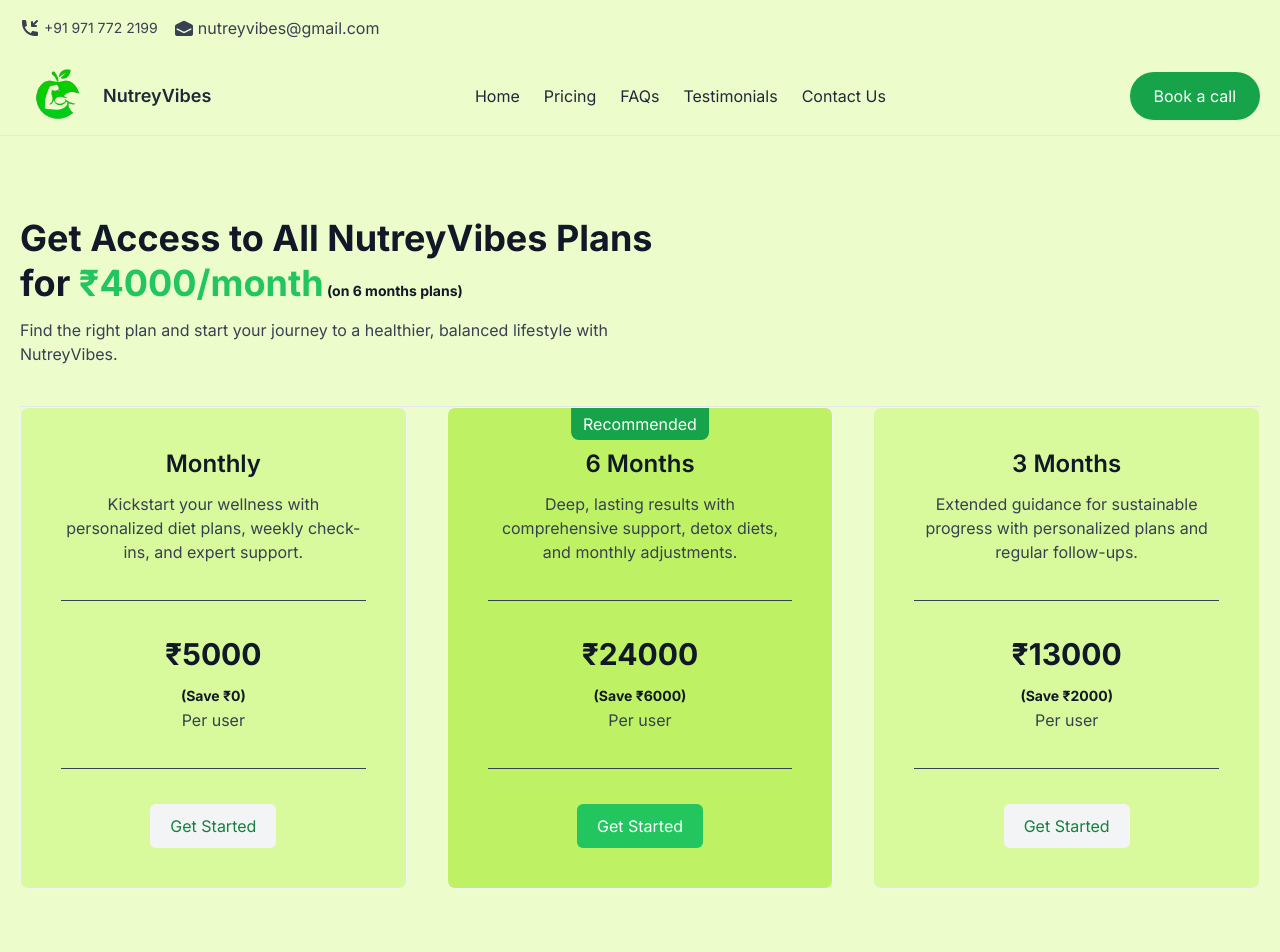
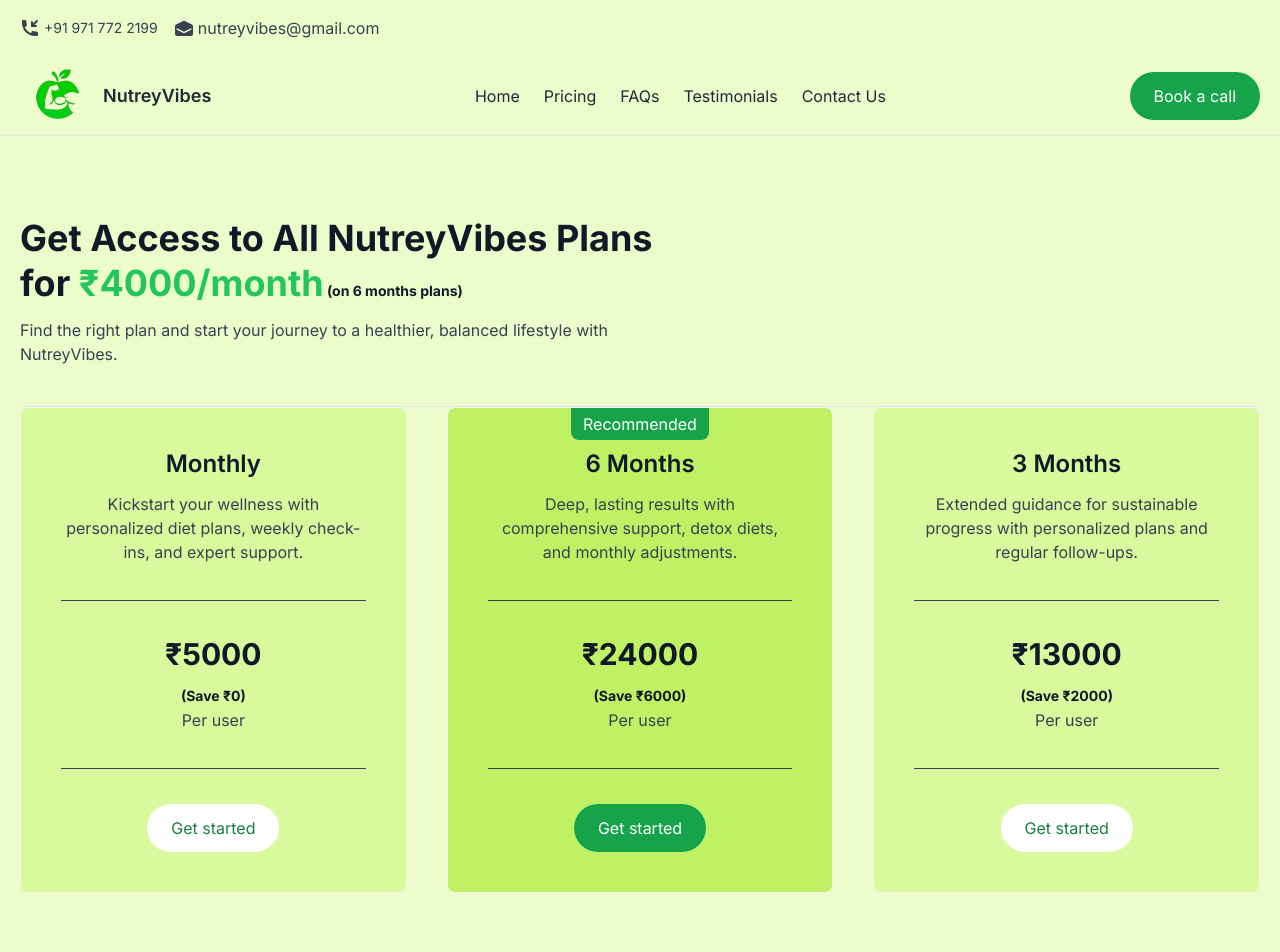
Before and after one commit to vishal7245/nutreyvibes, a Next.js app: page /pricing in a window 1280 px wide. Shown: the top 952 px of the page. Built offline with nearby package versions, Linux system fonts and the light colour scheme.

Commit message:
tweaked testimonials content

```diff
--- a/app/(Learn-More)/pricing/page.tsx
+++ b/app/(Learn-More)/pricing/page.tsx
@@ -35,9 +35,9 @@
                         </div>
                         <div className="flex relative py-3 before:absolute before:top-1/2 before:inset-0 before:h-px before:bg-gray-700" />
                         <div className="flex justify-center">
-                            <a href="#" className="outline-none w-max flex items-center mx-auto h-11 px-5 rounded-md bg-gray-100 text-green-700">
-                                Get Started
-                            </a>
+                            <Link href="#" className="px-6 items-center h-12 rounded-3xl bg-white hover:bg-lime-500 hover:text-green-700 text-green-700 duration-300 ease-linear flex justify-center w-full sm:w-auto">
+                                Get started
+                            </Link>
                         </div>
                     </div>
                     <div className="rounded-lg relative border border-gray-100 bg-lime-300 p-6 sm:p-10">
@@ -62,9 +62,9 @@
                             </div>
                             <div className="flex relative py-3 before:absolute before:top-1/2 before:inset-0 before:h-px before:bg-gray-700" />
                             <div className="flex justify-center">
-                                <Link href="#" className="outline-none w-max mx-auto flex items-center h-11 px-5 rounded-md bg-green-500 text-white">
-                                    Get Started
-                                </Link>
+                            <Link href="#" className="px-6 items-center h-12 rounded-3xl bg-green-600 hover:bg-lime-500 hover:text-green-700 text-white duration-300 ease-linear flex justify-center w-full sm:w-auto">
+                                Get started
+                            </Link>
                             </div>
                         </div>
                     </div>
@@ -86,8 +86,8 @@
                         </div>
                         <div className="flex relative py-3 before:absolute before:top-1/2 before:inset-0 before:h-px before:bg-gray-700" />
                         <div className="flex justify-center">
-                            <Link href="#" className="outline-none w-max mx-auto flex items-center h-11 px-5 rounded-md bg-gray-100 text-green-700">
-                                Get Started
+                            <Link href="#" className="px-6 items-center h-12 rounded-3xl bg-white hover:bg-lime-500 hover:text-green-700 text-green-700 duration-300 ease-linear flex justify-center w-full sm:w-auto">
+                                Get started
                             </Link>
                         </div>
                     </div>
--- a/components/CTA.tsx
+++ b/components/CTA.tsx
@@ -1,4 +1,5 @@
 import React from 'react'
+import Link from 'next/link'
 
 const CTA = () => {
   return (
@@ -27,9 +28,9 @@
                     Take the first step toward a healthier lifestyle with NutreyVibes. Our experts craft personalized nutrition plans tailored to your unique goals, helping you build sustainable habits and achieve real results. Whether you're looking to lose weight, boost energy, or just feel your best, NutreyVibes is here to support you every step of the way.
                     </p>
                     <div className="mx-auto max-w-md sm:max-w-xl flex justify-center">
-                        <button className="outline-none h-12 px-5 rounded-xl bg-green-600 text-white flex items-center">
-                            Get In touch
-                        </button>
+                    <Link href="#" className="px-6 items-center h-12 rounded-3xl bg-green-600 hover:bg-lime-300 hover:text-green-700 text-white duration-300 ease-linear flex justify-center w-full sm:w-auto">
+                        Get started
+                    </Link>
                     </div>
                 </div>
             </div>
--- a/components/Hero.tsx
+++ b/components/Hero.tsx
@@ -14,10 +14,10 @@
         Navigating nutrition and wellness can be challenging. We're here to make it simple, providing personalized guidance and support to help you achieve a balanced, healthier lifestyle.
         </p>
         <div className="flex flex-col sm:flex-row items-center justify-center lg:justify-start gap-4 w-full">
-          <Link href="#" className="px-6 items-center h-12 rounded-3xl bg-green-600 text-white duration-300 ease-linear flex justify-center w-full sm:w-auto">
+          <Link href="#" className="px-6 items-center h-12 rounded-3xl bg-green-600 hover:bg-lime-300 hover:text-green-700 text-white duration-300 ease-linear flex justify-center w-full sm:w-auto">
             Get started
           </Link>
-          <Link href="#" className="px-6 items-center h-12 rounded-3xl text-green-700 border-2 border-gray-700  bg-gray-100 duration-300 ease-linear flex justify-center w-full sm:w-auto">
+          <Link href="#" className="px-6 items-center h-12 rounded-3xl text-green-700 border-2 border-gray-700 hover:bg-black hover:text-white  bg-gray-100 duration-300 ease-linear flex justify-center w-full sm:w-auto">
             Book a call
           </Link>
         </div>
--- a/components/Navbar.tsx
+++ b/components/Navbar.tsx
@@ -93,7 +93,7 @@
               ))}
             </ul>
             <div className="flex sm:items-center lg:min-w-max mt-10 lg:mt-0">
-            <Link href="#" className="px-6 items-center h-12 rounded-3xl bg-green-600 text-white duration-300 ease-linear flex justify-center w-full sm:w-auto">
+            <Link href="#" className="px-6 items-center h-12 rounded-3xl bg-green-600 hover:bg-lime-300 hover:text-green-700   text-white duration-300 ease-linear flex justify-center w-full sm:w-auto">
               Book a call
             </Link>
             </div>
--- a/constants/index.ts
+++ b/constants/index.ts
@@ -157,19 +157,19 @@
     avatar: "/person2.JPG"
   },
   {
-    content: "NutreyVibes has been a game-changer in my wellness journey. I’ve tried countless diets, but nothing felt sustainable until now. The personalized approach made all the difference, and the weekly follow-ups kept me accountable without feeling pressured. The recipes are simple, tasty, and fit seamlessly into my lifestyle. I’ve never felt more balanced and confident about my health!",
+    content: "I've tried a recipe for disaster with countless diets, but nothing felt sustainable until now. The personalized approach was the icing on the cake, and the weekly follow-ups kept me from biting off more than I could chew without feeling pressured. The recipes are simple, tasty, and fit seamlessly into my lifestyle like a well-oiled machine. I've never felt more balanced and confident about my health – it's the cherry on top!",
     author: "Kashni",
     position: "@busy.wittymom",
     avatar: "/person4.jpg"
   },
   {
-    content: "I was struggling with finding the right balance in my diet, but NutreyVibes made it effortless. They took the time to understand my specific needs and crafted a plan that truly works for me. In just a few months, I've lost weight, gained energy, and feel more in control of my health. NutreyVibes is more than just a diet plan—it's a lifestyle upgrade.",
+    content: "Dealing with PCOD was like being stuck in a never-ending loop of frustration, but when i started taking diet from Preeti ma’am, it was like someone finally hit the reset button. She is like a health ninja - she sliced through my struggles, whipped up a personalized meal plan, and voila! My symptoms started doing the disappearing act. It was ridiculously refreshing to have someone cheering me on and helping me take control of my health, and honestly, this whole journey has been a wild, wonderful ride!!",
     author: "Nupur",
     position: "@nupsiiee",
     avatar: "/person1.jpg"
   },
   {
-    content: "Starting with NutreyVibes was the best decision I've made for my health. The team provided a detox diet that refreshed my system, and the flexible meal options fit perfectly into my busy schedule. Their support and accountability have kept me on track, and I love the progress tracking that shows my results. NutreyVibes makes wellness easy and enjoyable!",
+    content: "Preeti aunty’s guidance helped me stay committed to achieving my dream body when I felt like giving up. She showed me that my diet wasn't aligned with my goals and introduced me to a balanced diet, revealing areas for improvement I had previously overlooked. Working with Nutreyvibes has been a thoroughly satisfying and enjoyable experience! Much love ❤",
     author: "Yukti",
     position: "@yuktiiiii_",
     avatar: "/person3.jpg"
```
